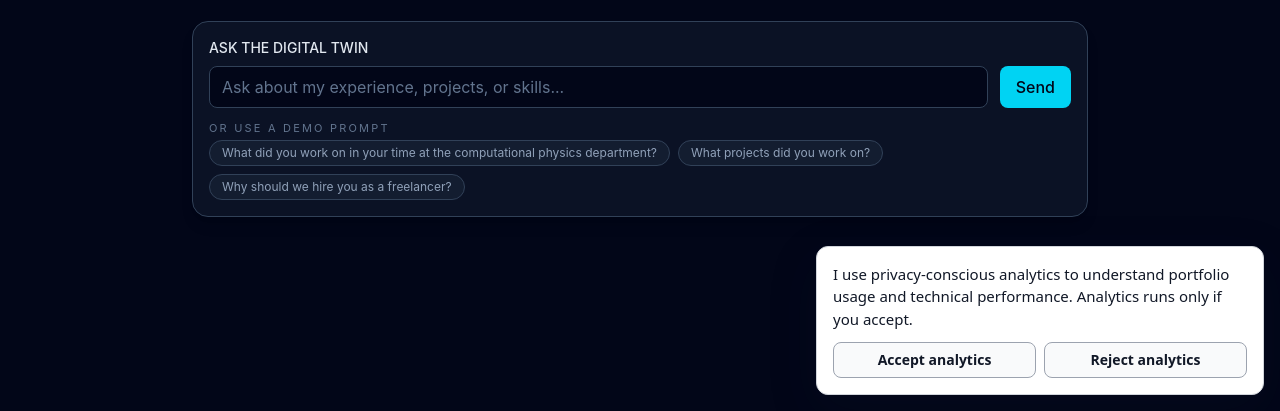
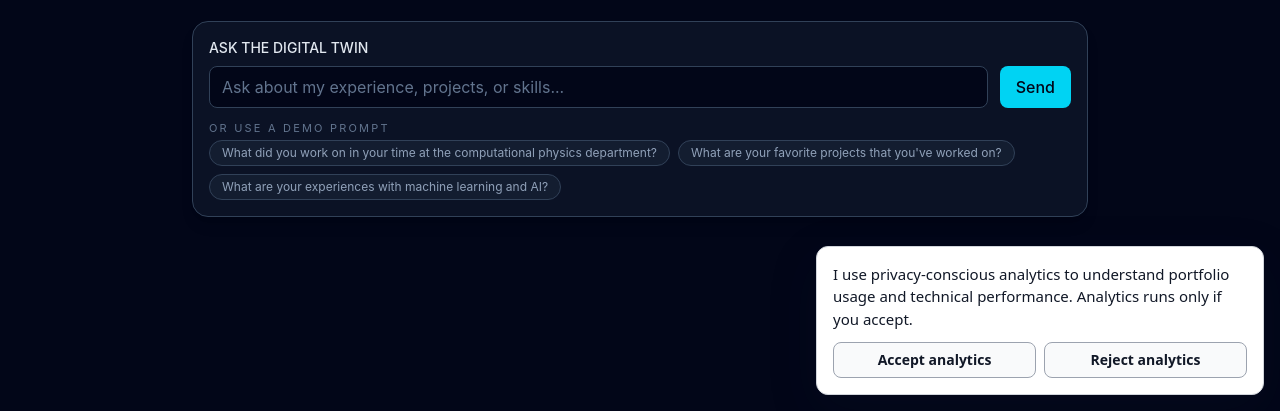
Before and after one commit to NoxelS/portfolio, an Astro site in the folder frontend/: page / in a window 1280 px wide. Shown: the part 389-800 px from the top of the page. Built offline with nearby package versions, Linux system fonts and the light colour scheme; Astro itself is replaced by a stand-in of ours; no server answers.

Commit message:
fix(frontend): prompt templates

```diff
--- a/frontend/src/pages/index.astro
+++ b/frontend/src/pages/index.astro
@@ -115,8 +115,8 @@ const apiBaseUrl = import.meta.env.PUBLIC_API_BASE_URL?.replace(/\/$/, '') ?? ''
 			response.append(statusToggle, infoBar, responseSection, sourcesSection);
 			const templates = [
 				'What did you work on in your time at the computational physics department?',
-				'What projects did you work on?',
-				'Why should we hire you as a freelancer?',
+				'What are your favorite projects that you\'ve worked on?',
+				'What are your experiences with machine learning and AI?',
 			];
 
 			const templatesLabel = document.createElement('p');
@@ -466,6 +466,7 @@ const apiBaseUrl = import.meta.env.PUBLIC_API_BASE_URL?.replace(/\/$/, '') ?? ''
 				sourcesSection.hidden = true;
 				infoBar.hidden = true;
 				statusLoading.hidden = true;
+				statusToggle.open = true;
 				templatesWrapper.hidden = true;
 				const url = new URL(`${apiBaseUrl}/sales-assistant`);
 				url.searchParams.set('query', query);
```
